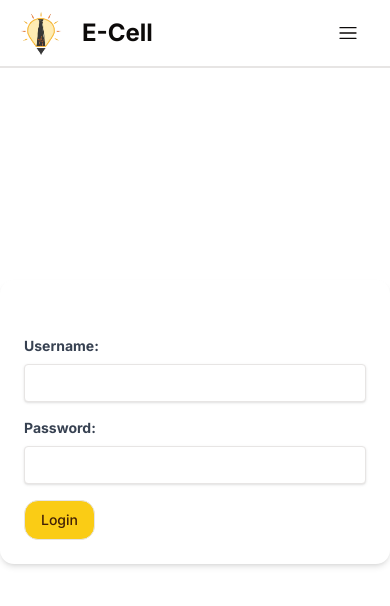
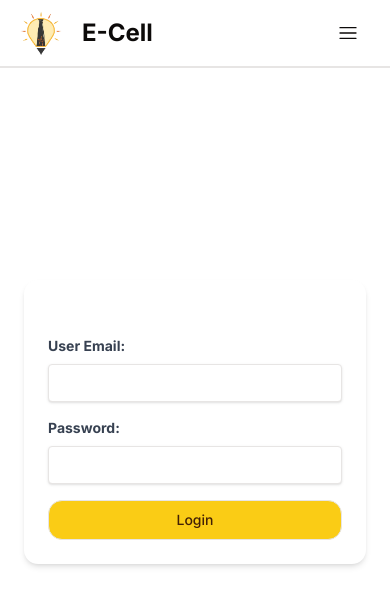
Before and after one commit to hi-Kartik2004/Ecell-web-app, a Next.js app: page /login in a window 390 px wide. Shown: the top 606 px of the page. Built offline with nearby package versions, Linux system fonts and the light colour scheme.

Commit message:
responsive login

```diff
--- a/app/login/page.jsx
+++ b/app/login/page.jsx
@@ -10,19 +10,19 @@ const page = () => {
     const handleSubmit = (e) => {
         e.preventDefault();
         // console.log('Form Values:', { username, password });
-        signInWithEmailAndPassword(auth,username,password).then((userCredential)=>{
+        signInWithEmailAndPassword(auth, username, password).then((userCredential) => {
             console.log(userCredential.user);
-        }).catch((err)=>{
+        }).catch((err) => {
             console.log(err.code);
         })
     };
 
     return (
-        <div className="relative flex flex-col items-center justify-center min-h-screen overflow-hidden">
-            <div className="w-full p-6 bg-white rounded-md shadow-md lg:max-w-xl">
+        <div className="relative p-6 flex flex-col items-center justify-center min-h-screen overflow-hidden">
+            <div className="w-full p-6 bg-white rounded-md shadow-md lg:max-w-xl sm:w-11/12">
                 <form onSubmit={handleSubmit} className="max-w-md mx-auto mt-8">
                     <div className="mb-4">
-                        <label htmlFor="username" className="block text-gray-700 text-sm font-bold mb-2">Username:</label>
+                        <label htmlFor="username" className="block text-gray-700 text-sm font-bold mb-2">User Email:</label>
                         <input
                             type="text"
                             id="username"
@@ -43,10 +43,16 @@ const page = () => {
                             autoComplete="off"
                         />
                     </div>
-                    <button type="submit" className="inline-flex items-center justify-center whitespace-nowrap rounded-md text-sm font-medium ring-offset-background transition-colors focus-visible:outline-none focus-visible:ring-2 focus-visible:ring-ring focus-visible:ring-offset-2 disabled:pointer-events-none disabled:opacity-50 bg-primary text-primary-foreground hover:bg-primary/90 h-10 px-4 py-2 border">Login</button>
+                    <button
+                        type="submit"
+                        className="w-full lg:w-auto inline-flex items-center justify-center whitespace-nowrap rounded-md text-sm font-medium ring-offset-background transition-colors focus-visible:outline-none focus-visible:ring-2 focus-visible:ring-ring focus-visible:ring-offset-2 disabled:pointer-events-none disabled:opacity-50 bg-primary text-primary-foreground hover:bg-primary/90 h-10 px-4 py-2 border"
+                    >
+                        Login
+                    </button>
                 </form>
             </div>
         </div>
+
     );
 };
 
```
